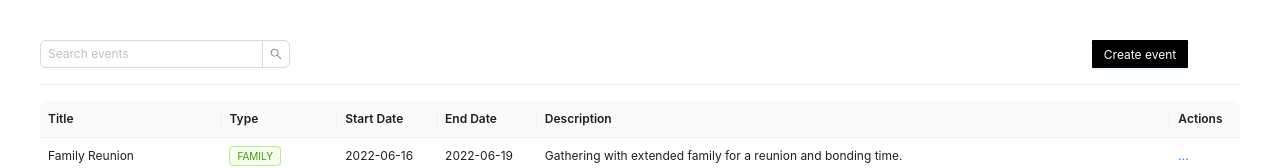
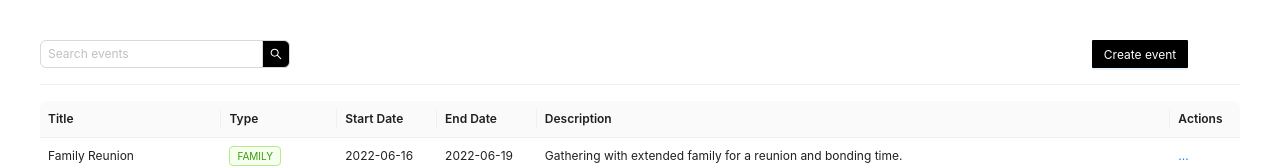
Before and after one commit to arnevandoorslaer/react-test, a React (Vite) app: page / in a window 1280 px wide. Shown: the top 168 px of the page. Built offline with nearby package versions, Linux system fonts and the light colour scheme; data requests are answered from the project's data file.

Commit message:
feat: make search button black

```diff
--- a/src/App.css
+++ b/src/App.css
@@ -4,3 +4,10 @@
   text-align: center;
   margin: 0 auto;
 }
+
+.ant-input-search-button {
+  background-color: black;
+}
+.ant-input-search-button svg {
+  color: white;
+}
```
